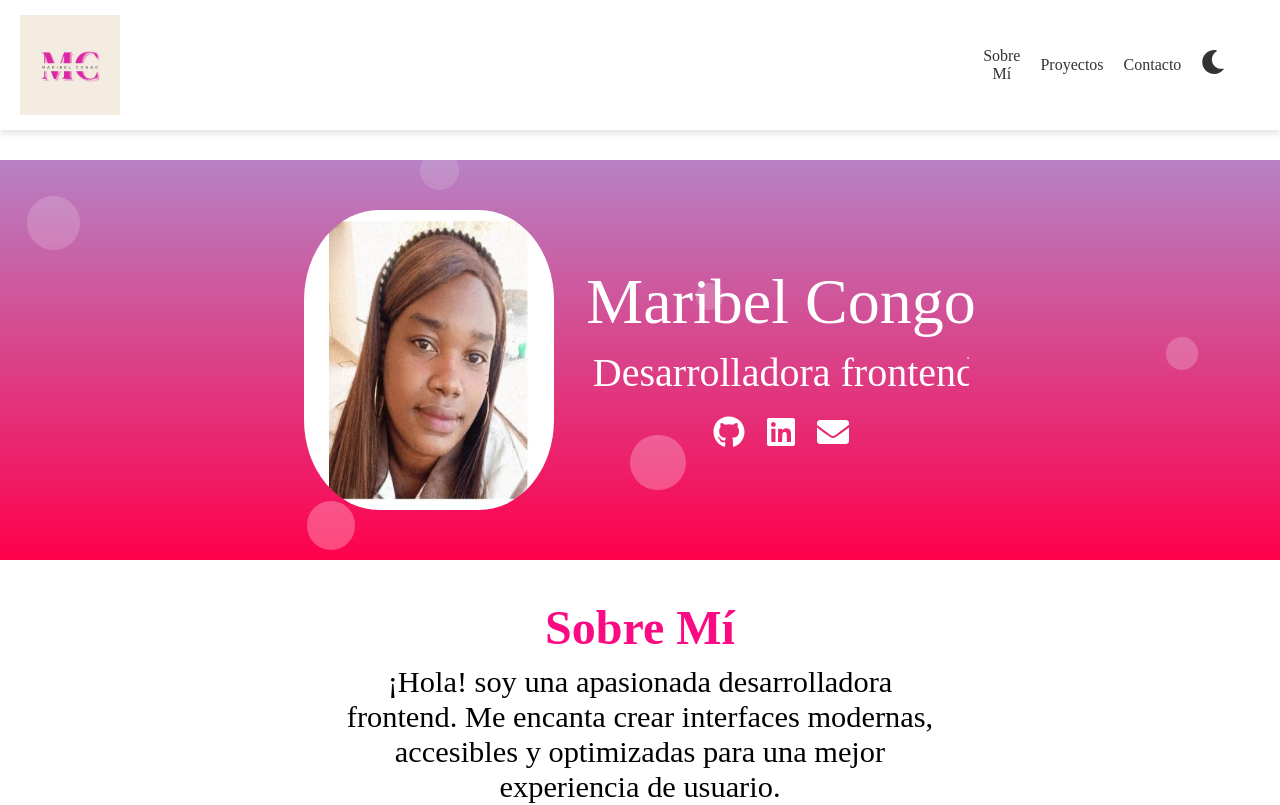
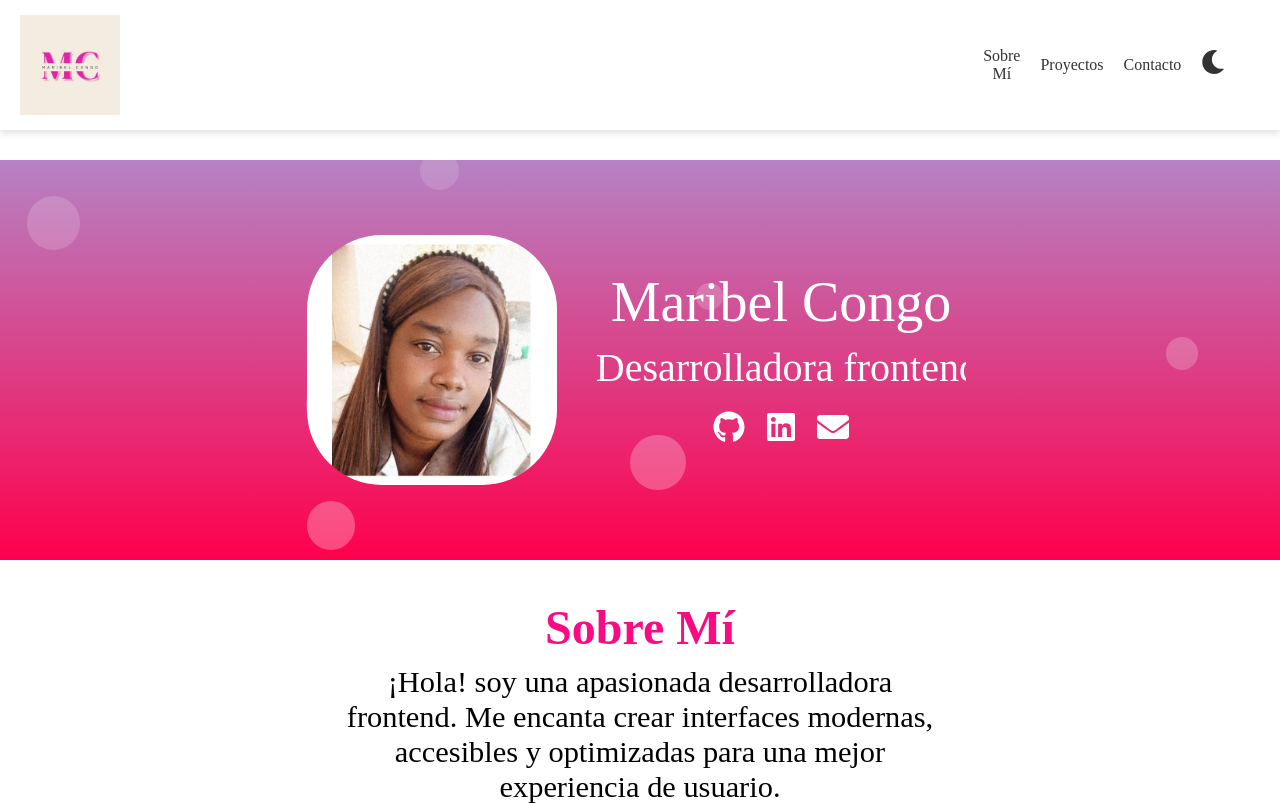
Before and after one commit to maribelcongo/react_portfolio, a React (Vite) app: page / in a window 1280 px wide. Shown: the top 805 px of the page. Built offline with nearby package versions, Linux system fonts and the light colour scheme; a web font is replaced by a local one.

Commit message:
coreccion de tamaño deletra del nombre

```diff
--- a/src/components/Presentation/Presentation.scss
+++ b/src/components/Presentation/Presentation.scss
@@ -26,7 +26,7 @@
 
     .profile-img {
       width: 250px;
-      height: 300px;
+      height: 250px;
       border-radius: 30%;
     }
 
@@ -39,7 +39,7 @@
     }
 
     h1 {
-      font-size: 4rem;
+      font-size: 3.5rem;
       margin-bottom: 10px;
       font-family: "Kumar One", serif;
       font-weight: 400;
```
